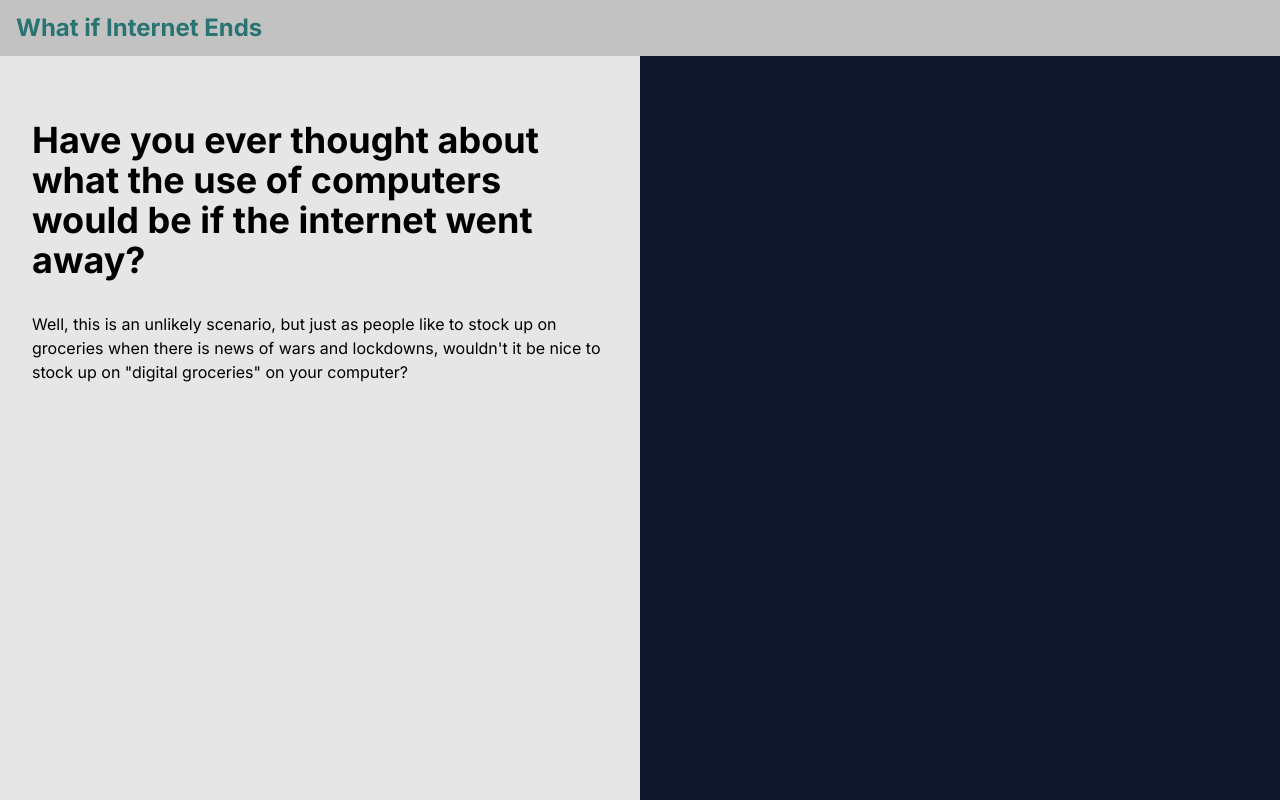
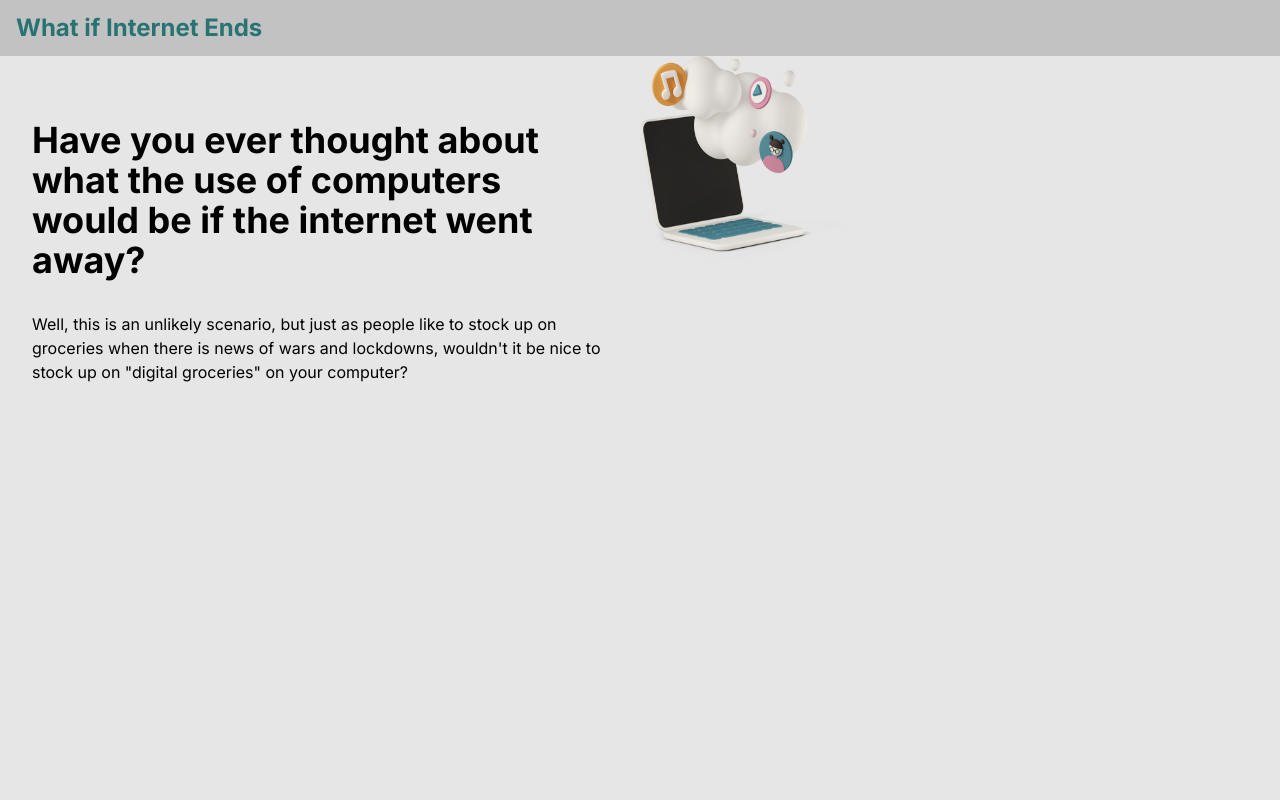
Before and after one commit to dankwx/whatifinternetends, a Next.js app: page / in a window 1280 px wide. Built offline with nearby package versions, Linux system fonts and the light colour scheme.

Commit message:
chore: add img to main page

```diff
--- a/app/page.tsx
+++ b/app/page.tsx
@@ -1,5 +1,6 @@
 import Image from "next/image";
 import Header from "@/components/Header/Header";
+import cloudImg from "../public/cloud.png"
 
 export default function Home() {
   return (
@@ -12,7 +13,9 @@ export default function Home() {
           <p className="font-main mx-8 mt-8 leading-6"
           >Well, this is an unlikely scenario, but just as people like to stock up on groceries when there is news of wars and lockdowns, wouldn't it be nice to stock up on "digital groceries" on your computer?</p>
         </article>
-        <div className="flex w-1/2 h-full bg-slate-900"></div>
+        <div className="flex w-1/2 h-full">
+          <Image className="h-52 w-52" src={cloudImg}  alt="ff" />
+        </div>
       </div>
     </main>
   );
```
Also changed, not shown: public/cloud.png (added).
